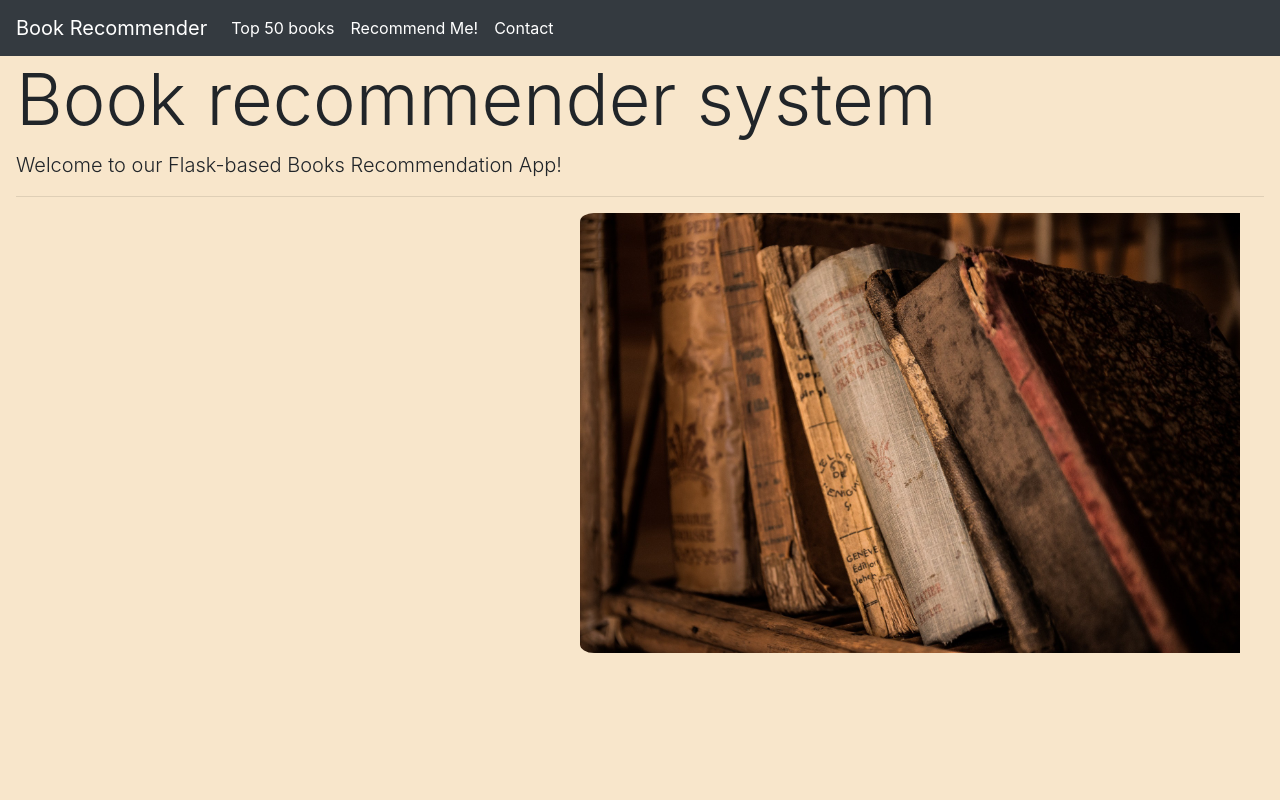
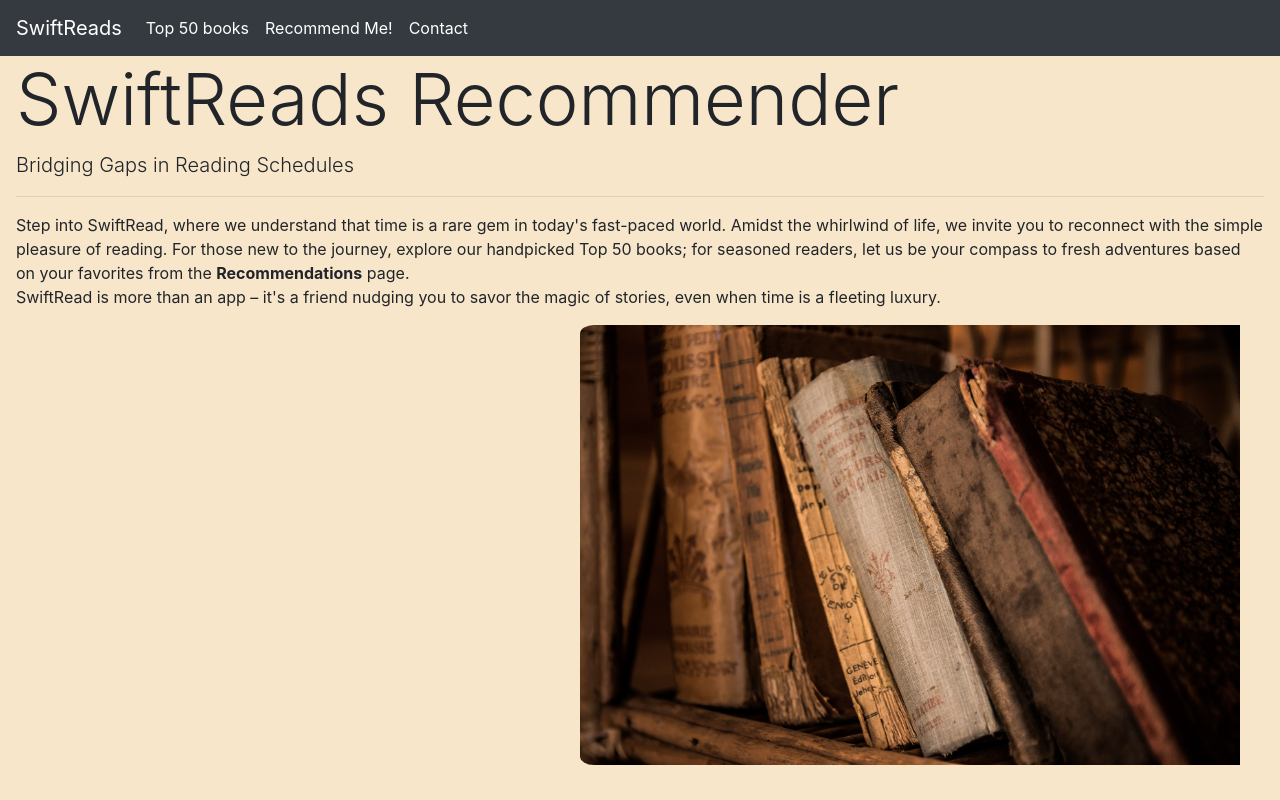
Before and after one commit to NeeteshC7/Book_recommendation, a Flask app: page / in a window 1280 px wide. Run offline with Flask 3, Linux system fonts and the light colour scheme.

Commit message:
App name initialised

```diff
--- a/app.py
+++ b/app.py
@@ -31,11 +31,6 @@ def cf_recommend():
         data = predict_pipeline.predict_collaborative(userInput)
         return render_template('recommend.html', data=data)
 
-
-
-
-
-
 @app.route('/contact')
 def contact():
     return render_template('contact.html')
--- a/static/styles.css
+++ b/static/styles.css
@@ -3,6 +3,7 @@
   border-radius: 2%;
   padding-right: 40px;
 }
+
 #image-container {
   text-align: right;
 }
--- a/templates/base.html
+++ b/templates/base.html
@@ -17,7 +17,7 @@
 
 
     <nav class="navbar navbar-expand-lg navbar-dark bg-dark">
-        <a class="navbar-brand" href="/">Book Recommender</a>
+        <a class="navbar-brand" href="/">SwiftReads</a>
         <button class="navbar-toggler" type="button" data-toggle="collapse" data-target="#navbarSupportedContent"
             aria-controls="navbarSupportedContent" aria-expanded="false" aria-label="Toggle navigation">
             <span class="navbar-toggler-icon"></span>
--- a/templates/contact.html
+++ b/templates/contact.html
@@ -4,13 +4,13 @@
 
 
 <body>
-    <div class="mx-3">
+  <div class="mx-3">
     <h1 class="display-3">Hello!</h1>
     <p class="lead">
       Book Recommender project by Neetesh </p>
     <hr class="my-8">
 
- </div>
+  </div>
 
 
 
--- a/templates/index.html
+++ b/templates/index.html
@@ -6,9 +6,9 @@
 <body>
     <div id="card-container">
         <div class="mx-3">
-            <h1 class="display-3">Book recommender system</h1>
+            <h1 class="display-3">SwiftReads Recommender</h1>
             <p class="lead">
-                Welcome to our Flask-based Books Recommendation App! </p>
+                Bridging Gaps in Reading Schedules </p>
             <hr class="my-8">
 
         </div>
@@ -16,10 +16,21 @@
     </div>
 
 
+    <div>
+        <p class="mx-3">
+            Step into SwiftRead, where we understand that time is a rare gem in today's fast-paced world. Amidst the
+            whirlwind of life, we invite you to reconnect with the simple pleasure of reading. For those new to the journey,
+            explore our handpicked Top 50 books; for seasoned readers, let us be your compass to fresh adventures based on
+            your favorites from the <b>Recommendations</b> page.
+            <br>
+            SwiftRead is more than an app – it's a friend nudging you to savor the magic of stories, even
+            when time is a fleeting luxury.
+        </p>
     <div id="image-container">
         <img id="book-image" src="{{ url_for('static', filename='books.jpg') }}" alt="Books Image">
     </div>
 
+</div>
 
 </body>
 {% endblock body %}
--- a/templates/popular.html
+++ b/templates/popular.html
@@ -17,7 +17,8 @@
                         <img class="card-img-top" src="{{ image[i] }}">
                         <h6 class="text">{{ book_name[i] }}</h6>
                         <h6 class="text-muted">By {{ author[i] }}</h6>
-                        <h6 class="text">Rating - {{ '%.2f' % (rating[i] | float) }}  <span class="golden-star" style="color: goldenrod;">&#9733;</span></h6>
+                        <h6 class="text">Rating - {{ '%.2f' % (rating[i] | float) }} <span class="golden-star"
+                                style="color: goldenrod;">&#9733;</span></h6>
                         <h6 class="text-muted">Votes - {{ votes[i] }}</h6>
                         <h6 class="text-muted">Year Published - {{ year_publish[i] }}</h6>
                         <br>
```
Also changed, not shown: src/components/data_ingestion.py (+7 -13 lines), src/pipeline/predict_pipeline.py (+0 -19 lines), templates/recommend.html (+4 -3 lines), notebook/data/recsys_taxonomy2.png (deleted), requirements.txt (line endings or trailing spaces), 1 other file. Lines whose indentation alone changed are shown as unchanged.
